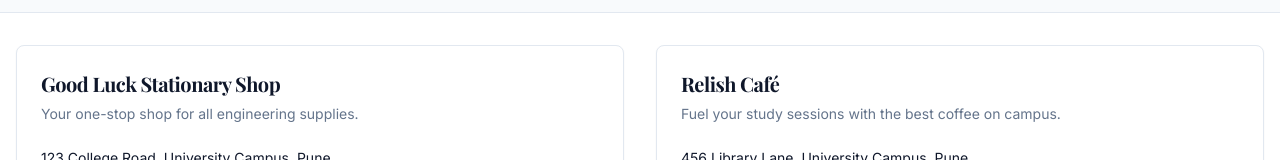
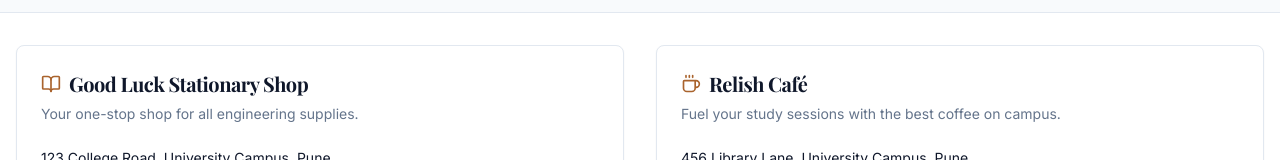
Before and after one commit to Akanksha11-S/educycle_ecom, a Next.js app: page / in a window 1280 px wide. Shown: the part 1569-1729 px from the top of the page. Built offline with nearby package versions, Linux system fonts and the light colour scheme.

Commit message:
add some icons to advertisements

```diff
--- a/src/components/Footer.tsx
+++ b/src/components/Footer.tsx
@@ -1,4 +1,4 @@
-import { MapPin } from 'lucide-react';
+import { MapPin, BookOpen, Coffee } from 'lucide-react';
 import Link from 'next/link';
 import { Card, CardContent, CardDescription, CardFooter, CardHeader, CardTitle } from '@/components/ui/card';
 import { Button } from '@/components/ui/button';
@@ -10,7 +10,10 @@ const Footer = () => {
                 <div className="grid md:grid-cols-2 gap-8">
                     <Card>
                         <CardHeader>
-                            <CardTitle className="font-headline text-xl">Good Luck Stationary Shop</CardTitle>
+                            <CardTitle className="font-headline text-xl flex items-center gap-2">
+                                <BookOpen className="h-5 w-5 text-primary" />
+                                Good Luck Stationary Shop
+                            </CardTitle>
                             <CardDescription>Your one-stop shop for all engineering supplies.</CardDescription>
                         </CardHeader>
                         <CardContent>
@@ -26,7 +29,10 @@ const Footer = () => {
                     </Card>
                     <Card>
                         <CardHeader>
-                            <CardTitle className="font-headline text-xl">Relish Café</CardTitle>
+                            <CardTitle className="font-headline text-xl flex items-center gap-2">
+                                <Coffee className="h-5 w-5 text-primary" />
+                                Relish Café
+                            </CardTitle>
                             <CardDescription>Fuel your study sessions with the best coffee on campus.</CardDescription>
                         </CardHeader>
                         <CardContent>
```
